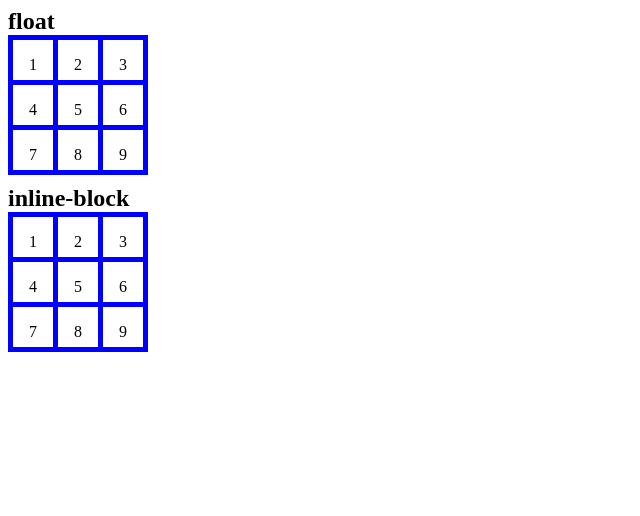
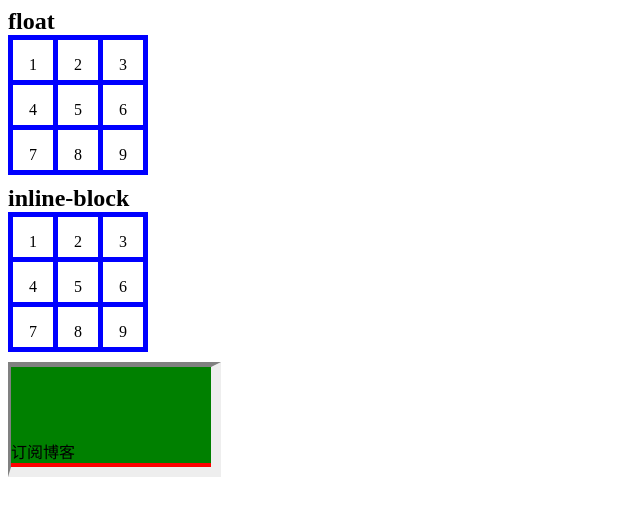
Before and after one commit to diehui4/miao, a plain HTML site: page 9-grid.html in a window 1280 px wide. Shown: the whole page, without its empty margins (0-640 px from the left). Drawn offline with Linux system fonts and the light colour scheme.

Commit message:
new 7/26

```diff
--- a/9-grid.html
+++ b/9-grid.html
@@ -55,6 +55,30 @@
         h2 {
             margin: auto;
         }
+
+        .three {
+            width: 200px;
+            height: 100px;
+            border-left: 3px solid gray;
+            border-top: 5px solid gray;
+            border-right: 10px solid #EEEEEE;
+            border-bottom: 10PX solid #EEEEEE;
+            display: flex;
+            flex-direction: column;
+            justify-content: end;
+            background-color: green;
+        }
+
+        .three::after {
+            content: '';
+            border: 2px solid red;
+        }
+
+        .three:hover {
+            background-color: rgb(160, 208, 224);
+            font-size: 50px;
+            transition: background-color 0.2s, font-size 3s;
+        }
     </style>
 </head>
 
@@ -83,6 +107,7 @@
         <span>8</span>
         <span>9</span>
     </div>
+    <div class="three">订阅博客</div>
 </body>
 
 </html>
```
